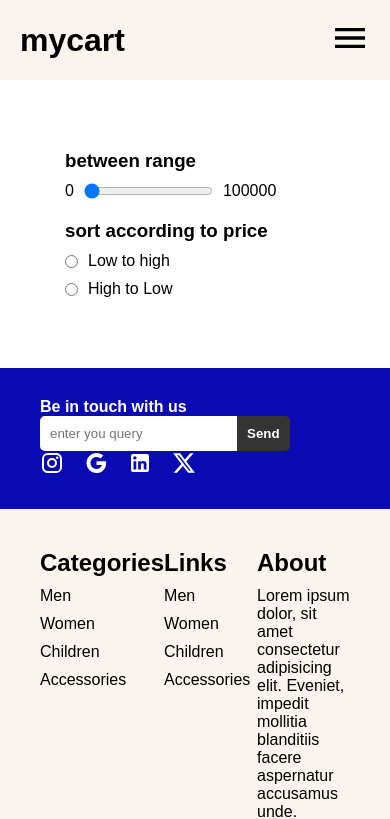
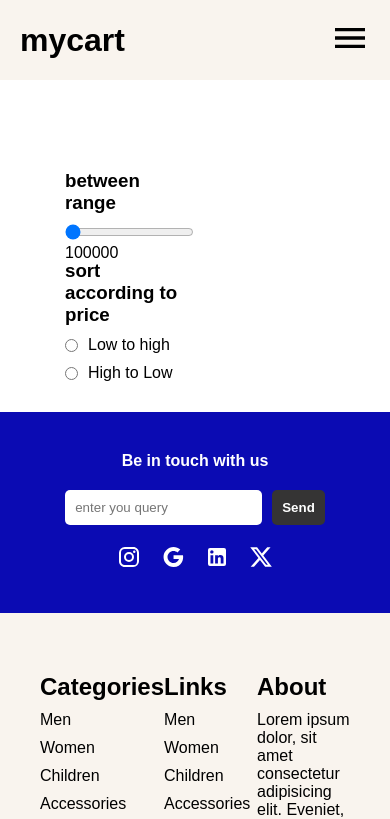
Before and after one commit to gudimetla-srikanth/e-commerce-reactjs, a React (Create React App) app: page /products/1 in a window 390 px wide. Shown: the top 819 px of the page. Built offline with nearby package versions, Linux system fonts and the light colour scheme.

Commit message:
committed

```diff
--- a/src/components/card/Card.css
+++ b/src/components/card/Card.css
@@ -65,3 +65,10 @@
 .pr1 {
     position: relative !important;
 }
+
+@media screen and (min-width:0px) and (max-width:600px) {
+    .card {
+        width: 96vw;
+    }
+
+}
--- a/src/components/card/Card.jsx
+++ b/src/components/card/Card.jsx
@@ -6,12 +6,11 @@ export default function Card({ item, pr }) {
   const toPage = () => {
     navigate(`/product/${item.type}`, { state: item })
   }
-  console.log("card", item)
   return (
     <div className="card" onClick={toPage}>
       <div className="card_image">
-        <img src={item.image} alt="" className={`card_img_second  ${pr && 'pr1'}`} />
-        <img src={item.imageSecond} alt="" className={`card_img_main ${pr && 'pr'}`} />
+        <img src={item.image} alt="" className={`card_img_second res ${pr && 'pr1'}`} />
+        <img src={item.imageSecond} alt="" className={`card_img_main res ${pr && 'pr'}`} />
       </div>
       <div className={`card_is_new ${item.isNew && "is_new"}`}>{item.isNew && <span>New Season</span>}</div>
       <div className="card_type">{item.model}</div>
--- a/src/components/category/Category.css
+++ b/src/components/category/Category.css
@@ -98,8 +98,11 @@
     font-weight: 900;
 }
 
-@media screen and (min-width:380px) and (max-width: 600px) {
+@media screen and (min-width:0px) and (max-width: 600px) {
     .category {
         flex-direction: column !important;
+        margin: 10px 20px;
     }
+
+
 }
--- a/src/components/contact/Contact.css
+++ b/src/components/contact/Contact.css
@@ -42,3 +42,34 @@
     display: flex;
     gap: 20px;
 }
+
+@media screen and (min-width:0px) and (max-width:600px) {
+
+    .contact_tag,
+    .contact_icons,
+    .contact_item {
+        margin: 10px 0px;
+    }
+
+    .contact_item {
+        display: flex;
+        justify-content: center;
+        align-items: center;
+        flex-wrap: wrap;
+        gap: 10px;
+    }
+
+    .contact_item input {
+        border-top-right-radius: 5px;
+        border-bottom-right-radius: 5px;
+    }
+
+    .contact_item button {
+        border-top-left-radius: 5px;
+        border-bottom-left-radius: 5px;
+    }
+
+    .contact_wrapper {
+        justify-content: center;
+    }
+}
--- a/src/components/featuredProducts/FeaturedProducts.css
+++ b/src/components/featuredProducts/FeaturedProducts.css
@@ -1,10 +1,11 @@
 .featuredProducts {
-    margin: 30px 50px;
+    margin: 30px 30px;
 }
 
 .featuredProducts_top {
     display: flex;
     justify-content: space-between;
+    flex-wrap: wrap;
 }
 
 .featuredProducts_name {
@@ -26,3 +27,13 @@
     margin: 30px 0px;
     flex-wrap: wrap;
 }
+
+@media screen and (min-width:200px) and (max-width:600px) {
+    .featuredProducts {
+        margin: 30px 0px;
+    }
+
+    .featuredProducts_top {
+        margin: 10px 30px;
+    }
+}
--- a/src/components/footer/Footer.css
+++ b/src/components/footer/Footer.css
@@ -6,6 +6,7 @@
 .footer_top {
     display: flex;
     justify-content: space-between;
+    flex-wrap: wrap;
 }
 
 .footer_top_item {
@@ -24,3 +25,9 @@
     justify-content: center;
     align-items: center;
 }
+
+@media screen and (min-width:200px) and (max-width:600px) {
+    .footer_top_item {
+        margin: 20px 0px;
+    }
+}
--- a/src/components/navbar/Navbar.css
+++ b/src/components/navbar/Navbar.css
@@ -12,7 +12,7 @@
     display: flex;
     justify-content: space-between;
     align-items: center;
-    flex-wrap:wrap;
+    flex-wrap: wrap;
 }
 
 .navbar_left .nav_item h1 {
@@ -56,7 +56,7 @@
     display: none;
 }
 
-@media screen and (min-width:380px) and (max-width: 600px) {
+@media screen and (min-width:0px) and (max-width: 600px) {
     .navbar_right {
         display: none;
     }
@@ -72,7 +72,7 @@
         right: 0px;
         background-color: rgb(249, 244, 238);
         height: 100vh;
-        width: 50vw;
+        width: 70vw;
         z-index: 22;
         display: flex;
         justify-content: center;
@@ -83,13 +83,13 @@
 
     .res_item {
         background-color: rgb(222, 241, 244);
-        width: 20vw;
+        width: 32vw;
         padding: 5px 10px;
         cursor: pointer;
         display: flex;
         justify-content: left;
         align-items: center;
-        font-weight: 900;
+        font-weight: 700;
     }
 
     .cartQT_val {
--- a/src/pages/productpage/Product.css
+++ b/src/pages/productpage/Product.css
@@ -79,8 +79,20 @@
     color: red;
 }
 
-@media screen and (min-width:380px) and (max-width: 600px) {
+@media screen and (min-width:0px) and (max-width: 600px) {
     .product_wrapper {
         flex-direction: column !important;
     }
+
+    .product_cart_inc span {
+        padding: 20px 20px;
+        background-color: beige;
+        border: 1px solid gray;
+        display: flex;
+        justify-content: center;
+        align-items: center;
+        cursor: pointer;
+        font-size: 24px;
+        font-weight: bolder;
+    }
 }
--- a/src/pages/productspage/Products.css
+++ b/src/pages/productspage/Products.css
@@ -6,8 +6,9 @@
 
 .products_wrapper {
     width: 100%;
-    margin: 30px 50px;
+    margin: 20px 50px;
     display: flex;
+    flex-wrap: wrap;
 }
 
 .product_left {
@@ -47,3 +48,32 @@
     display: flex;
     flex-wrap: wrap;
 }
+
+@media screen and (min-width:0px) and (max-width:600px) {
+    .product_left {
+        position: relative;
+    }
+
+    .product_left_item {
+        margin: 20px 10px;
+    }
+
+
+    .product_item {
+        margin: 10px 0px;
+    }
+
+    .res {
+        position: relative;
+    }
+
+    .res1 {
+        display: none;
+    }
+
+    .res2 {
+        position: absolute;
+        top: 20px;
+    }
+
+}
--- a/src/pages/productspage/Products.jsx
+++ b/src/pages/productspage/Products.jsx
@@ -27,10 +27,10 @@ export default function Products() {
                 <div className="product_left">
                     <div className="product_left_item">
                         <h3>between range</h3>
-                        <div className="product_item">
-                            <span>0</span>
+                        <div className="product_item res">
+                            <span className='res1'>0</span>
                             <input type="range" min={0} max={100000} onChange={(e) => setRange(e.target.value)} />
-                            <span>{range}</span>
+                            <span className='res2'>{range}</span>
                         </div>
                     </div>
                     <div className="product_left_item">
```
